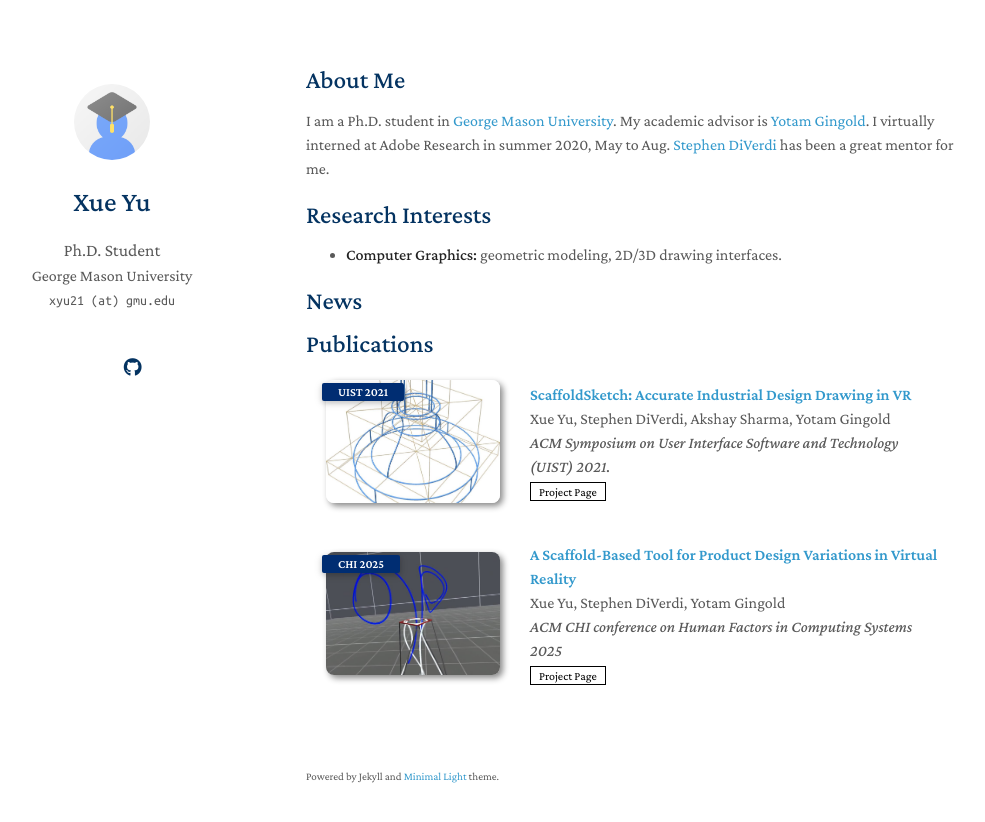
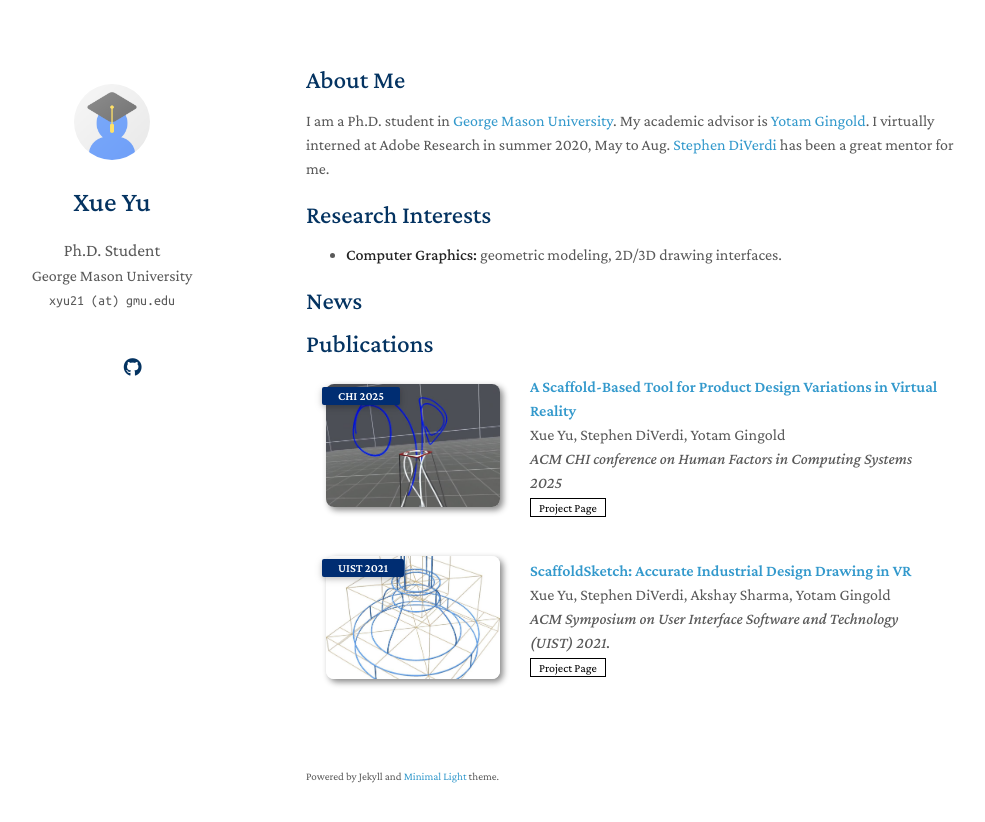
Before and after one commit to KrisYu/krisyu.github.io, a Jekyll site: the page built from index.md, in a window 1280 px wide. Shown: the top 822 px of the page, without its empty margins (164-1149 px from the left). Built offline with Jekyll 4.4.1, drawn with Linux system fonts in a browser that asks for light colours; a style sheet for code colours, icons or effects is not loaded; our own code applies the rules of GitHub Pages for plain Markdown files; some of the changed lines change nothing that is shown.

Commit message:
Update publications.yml

```diff
--- a/_data/publications.yml
+++ b/_data/publications.yml
@@ -1,4 +1,11 @@
 main:
+
+  - title: "A Scaffold-Based Tool for Product Design Variations in Virtual Reality"
+    authors: Xue Yu, Stephen DiVerdi, Yotam Gingold
+    conference_short: CHI 2025
+    conference: ACM CHI conference on Human Factors in Computing Systems 2025
+    page: https://cragl.cs.gmu.edu/movescaffold/
+    image: ./assets/img/move_scaffold.jpg
 
 
   - title: "ScaffoldSketch: Accurate Industrial Design Drawing in VR"
@@ -9,13 +16,6 @@
     image: ./assets/img/scaffold_sketch.jpg
 
 
-
-  - title: "A Scaffold-Based Tool for Product Design Variations in Virtual Reality"
-    authors: Xue Yu, Stephen DiVerdi, Yotam Gingold
-    conference_short: CHI 2025
-    conference: ACM CHI conference on Human Factors in Computing Systems 2025
-    page: https://cragl.cs.gmu.edu/movescaffold/
-    image: ./assets/img/move_scaffold.jpg
 
   # - title: Continual Learning for Abdominal Multi-Organ and Tumor Segmentation
   #   authors: Yixiao Zhang, Xinyi Li, Huimiao Chen, Alan Yuille, <strong>Yaoyao Liu*</strong>, Zongwei Zhou* (*Corresponding authors)
```
